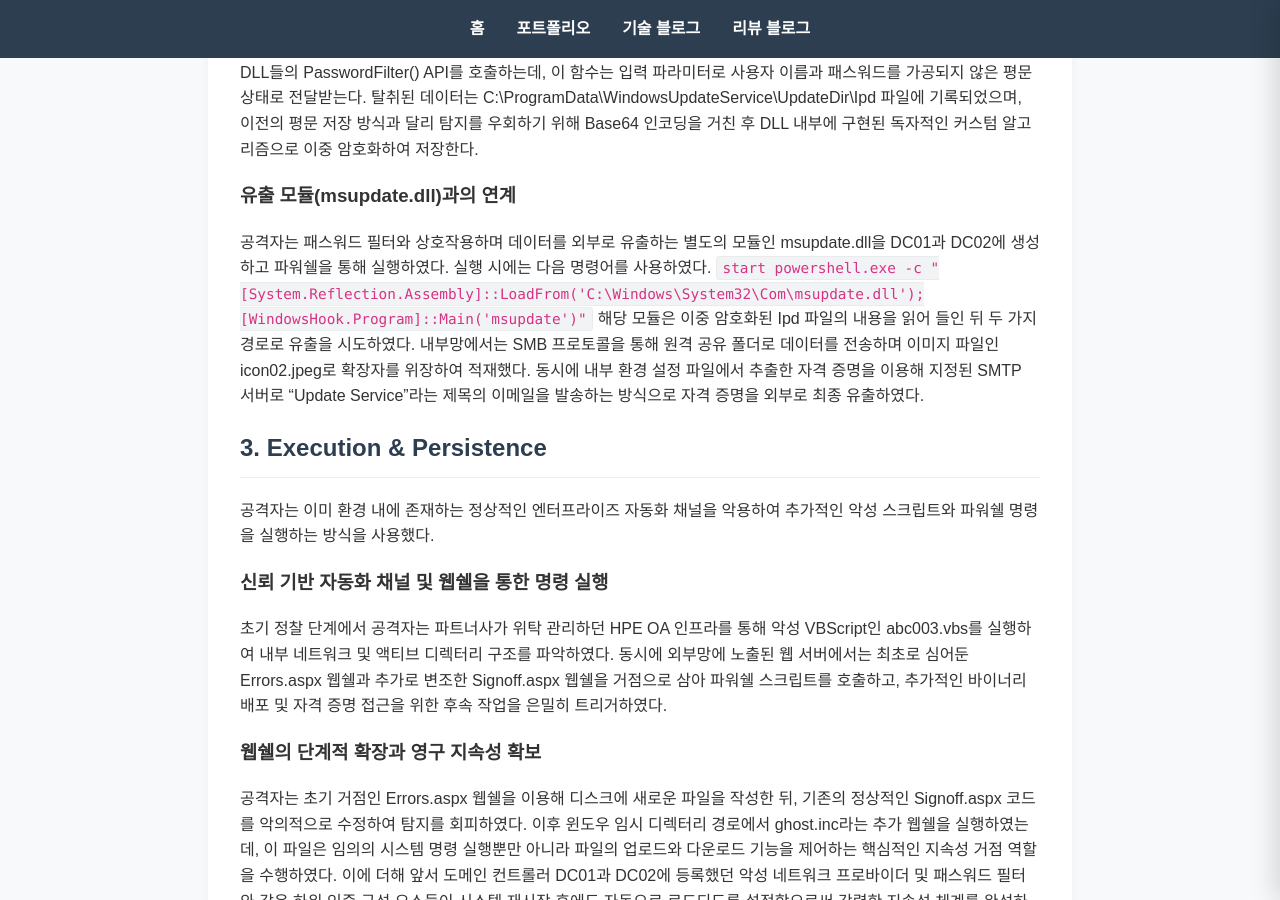
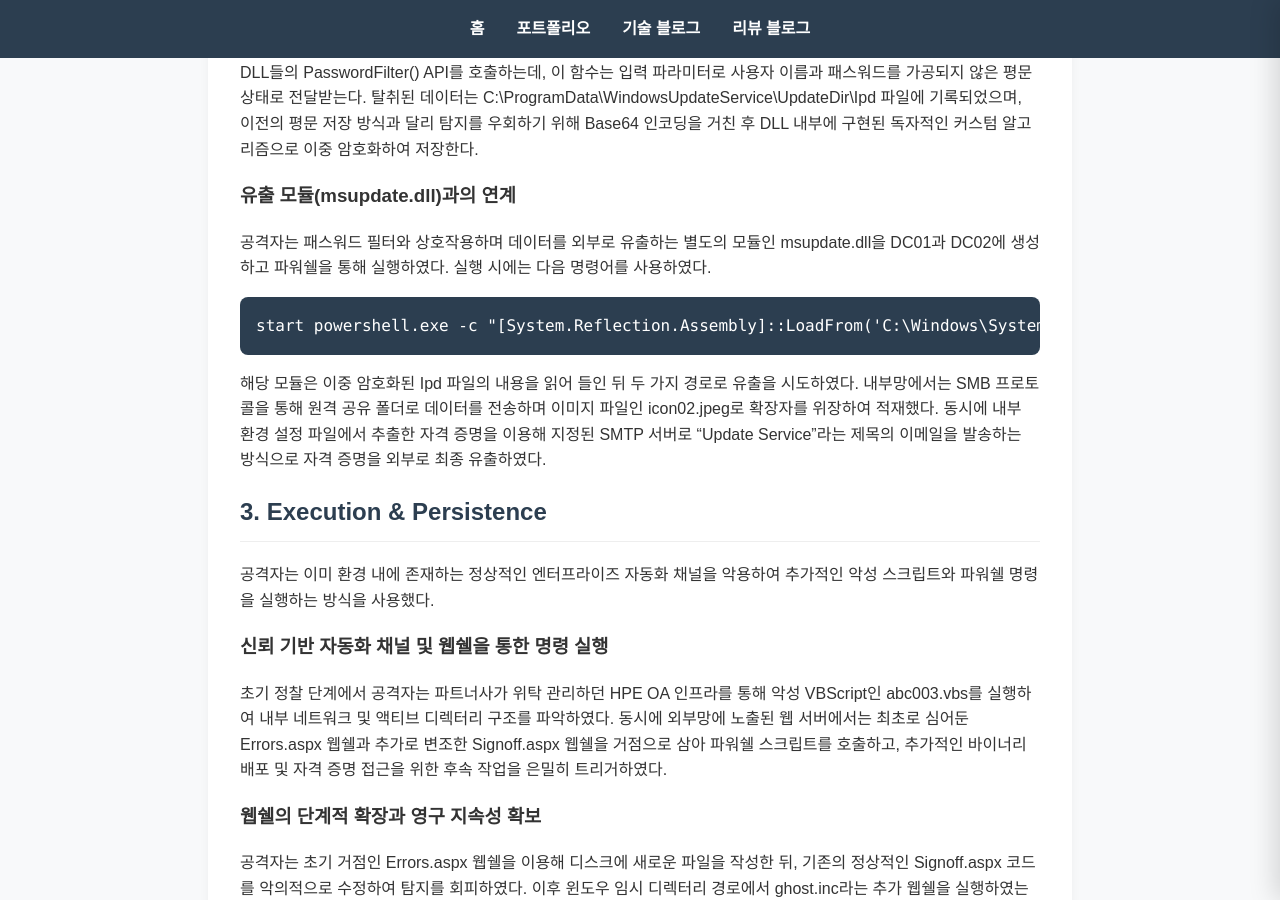
Before and after one commit to crowndaisy76/crowndaisy76.github.io, a Jekyll site: the page built from _review_posts/Review/2026-05-28-ms-third-party-compromise.md, in a window 1280 px wide and 900 px high, scrolled down 1397 px. Built offline with Jekyll 4.4.1, drawn with Linux system fonts in a browser that asks for light colours.

Commit message:
New Review Posts

````diff
--- a/_review_posts/Review/2026-05-28-ms-third-party-compromise.md
+++ b/_review_posts/Review/2026-05-28-ms-third-party-compromise.md
@@ -38,7 +38,11 @@ date: 2026-05-28
 ### 유출 모듈(msupdate.dll)과의 연계
 
 공격자는 패스워드 필터와 상호작용하며 데이터를 외부로 유출하는 별도의 모듈인 msupdate.dll을 DC01과 DC02에 생성하고 파워쉘을 통해 실행하였다. 실행 시에는 다음 명령어를 사용하였다.
-```start powershell.exe -c "[System.Reflection.Assembly]::LoadFrom('C:\Windows\System32\Com\msupdate.dll'); [WindowsHook.Program]::Main('msupdate')"```
+
+```powershell
+start powershell.exe -c "[System.Reflection.Assembly]::LoadFrom('C:\Windows\System32\Com\msupdate.dll'); [WindowsHook.Program]::Main('msupdate')"
+```
+
 해당 모듈은 이중 암호화된 Ipd 파일의 내용을 읽어 들인 뒤 두 가지 경로로 유출을 시도하였다. 내부망에서는 SMB 프로토콜을 통해 원격 공유 폴더로 데이터를 전송하며 이미지 파일인 icon02.jpeg로 확장자를 위장하여 적재했다. 동시에 내부 환경 설정 파일에서 추출한 자격 증명을 이용해 지정된 SMTP 서버로 "Update Service"라는 제목의 이메일을 발송하는 방식으로 자격 증명을 외부로 최종 유출하였다.
 
 ## 3. Execution & Persistence
````
